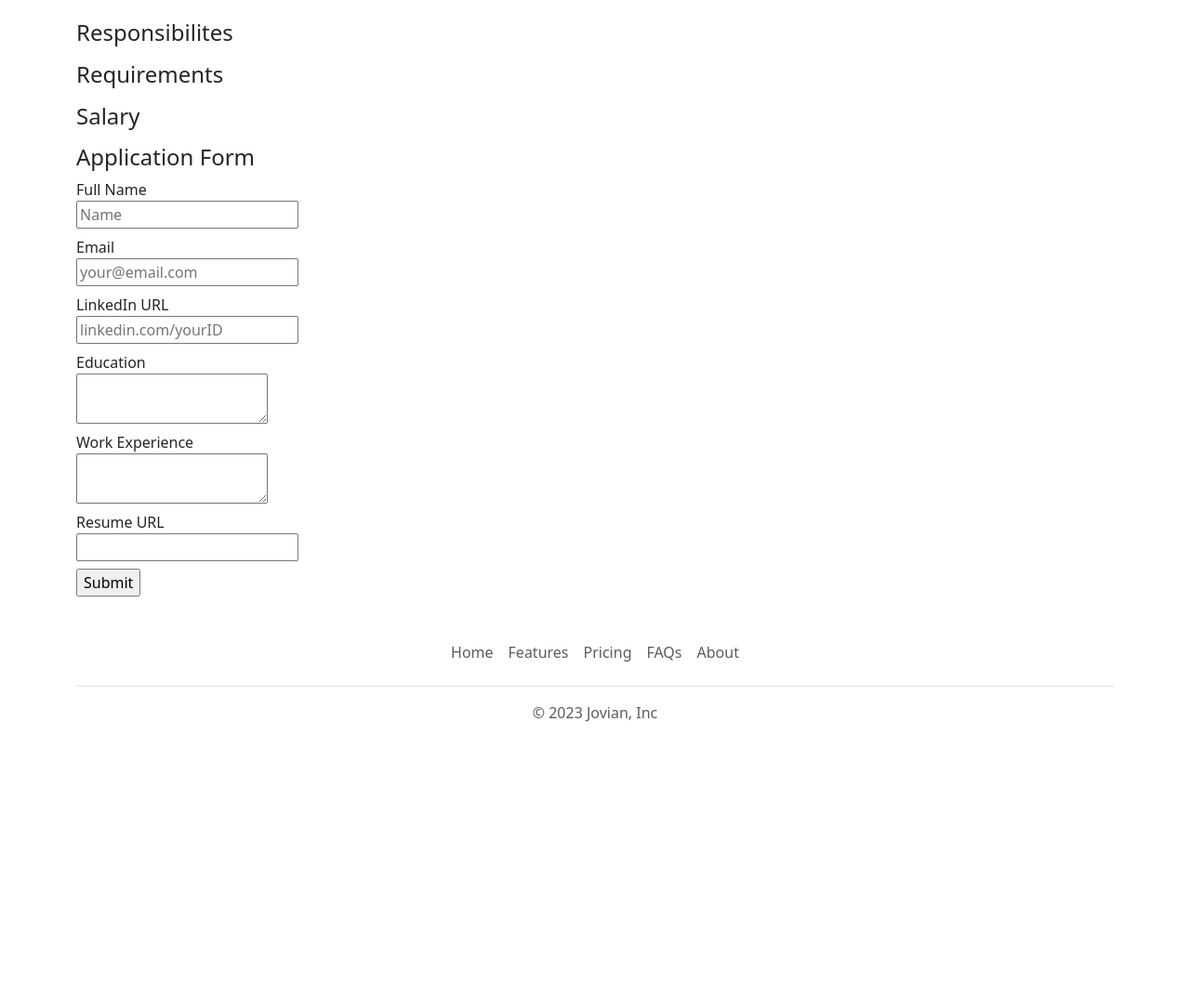
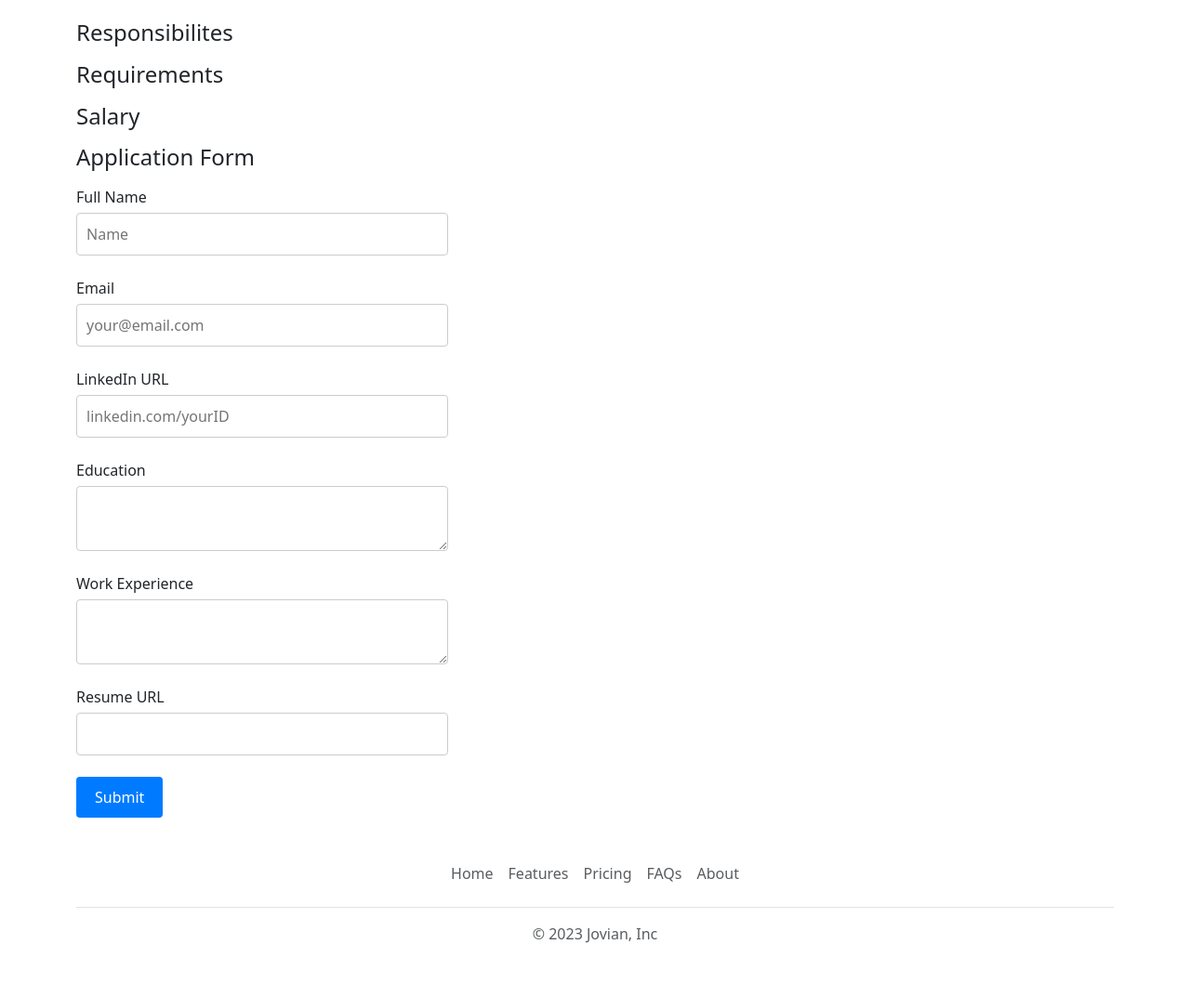
Before and after one commit to thisisudbhavv/flask-project-v2, a Flask app: template templates/jobpage.html in a window 1280 px wide. Shown: the part 491-1564 px from the top of the page at 93% size. Before the commit the page ends 1268 px from the top, so only its background shows below. Run offline with Flask 3, Linux system fonts and the light colour scheme; the template is opened without the code that fills it, so the values that code supplies are empty.

Commit message:
changes in css

```diff
--- a/templates/application_form.html
+++ b/templates/application_form.html
@@ -1,4 +1,47 @@
-<h4>Application Form</h4>
+<head>
+  <style>
+    body {
+      margin: 0;
+    }
+
+    form {
+      max-width: 400px;
+      text-align: left;
+    }
+
+    label {
+      margin-bottom: 5px;
+    }
+
+    input[type="text"],
+    input[type="email"],
+    input[type="url"],
+    textarea {
+      width: 100%;
+      padding: 10px;
+      margin-bottom: 15px;
+      border: 1px solid #ccc;
+      border-radius: 4px;
+      box-sizing: border-box;
+    }
+
+    input[type="submit"] {
+      background-color: #007bff;
+      color: #fff;
+      padding: 10px 20px;
+      border: none;
+      border-radius: 4px;
+      cursor: pointer;
+    }
+
+    input[type="submit"]:hover {
+      background-color: #0056b3;
+      transition: 0.5s;
+    }
+  </style>
+</head>
+<body>
+  <h4 class="mb-3">Application Form</h4>
   <form action="/job/{{job['id']}}/apply" method="post">
     <div class="mb-2">
       <label>Full Name</label><br>
@@ -30,6 +73,6 @@
       <input type="url" name="resume">
     </div>
 
-
     <input type="submit">
   </form>
+</body>
```
Lines whose indentation alone changed are shown as unchanged.
